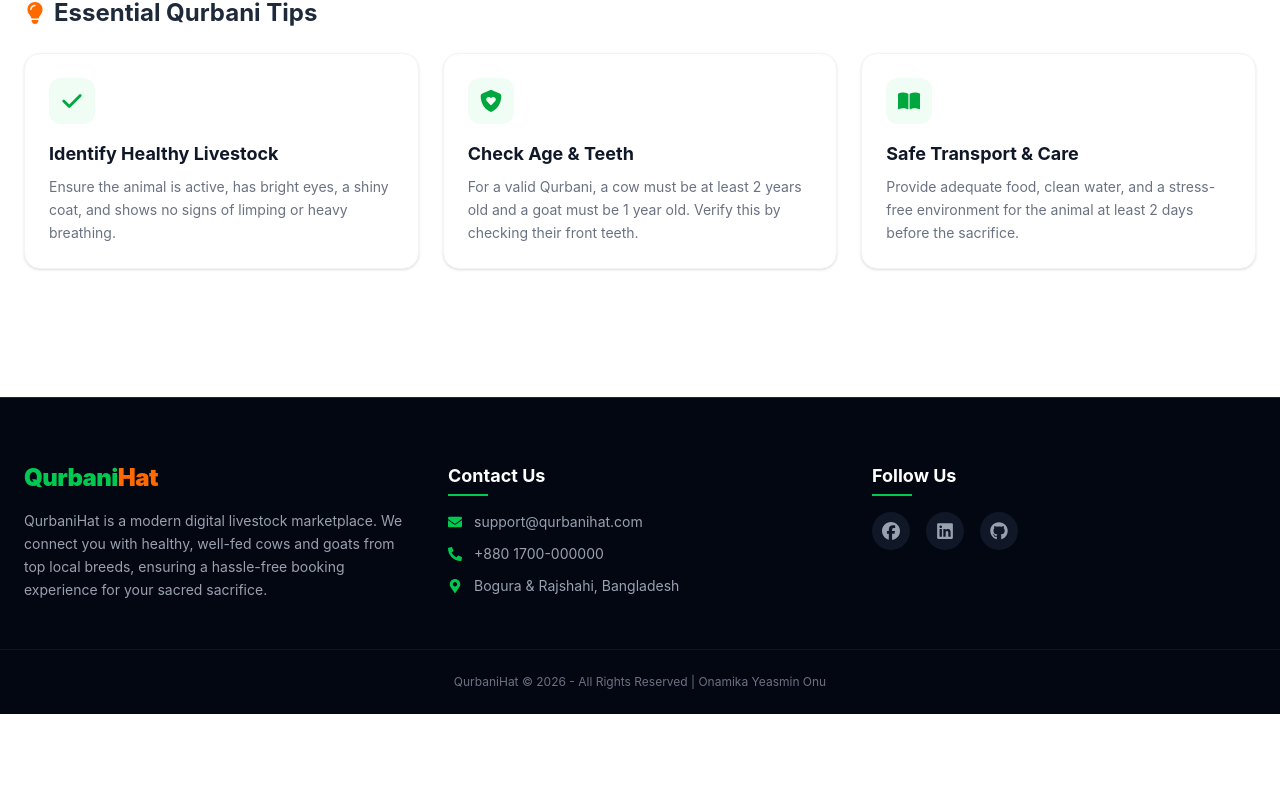
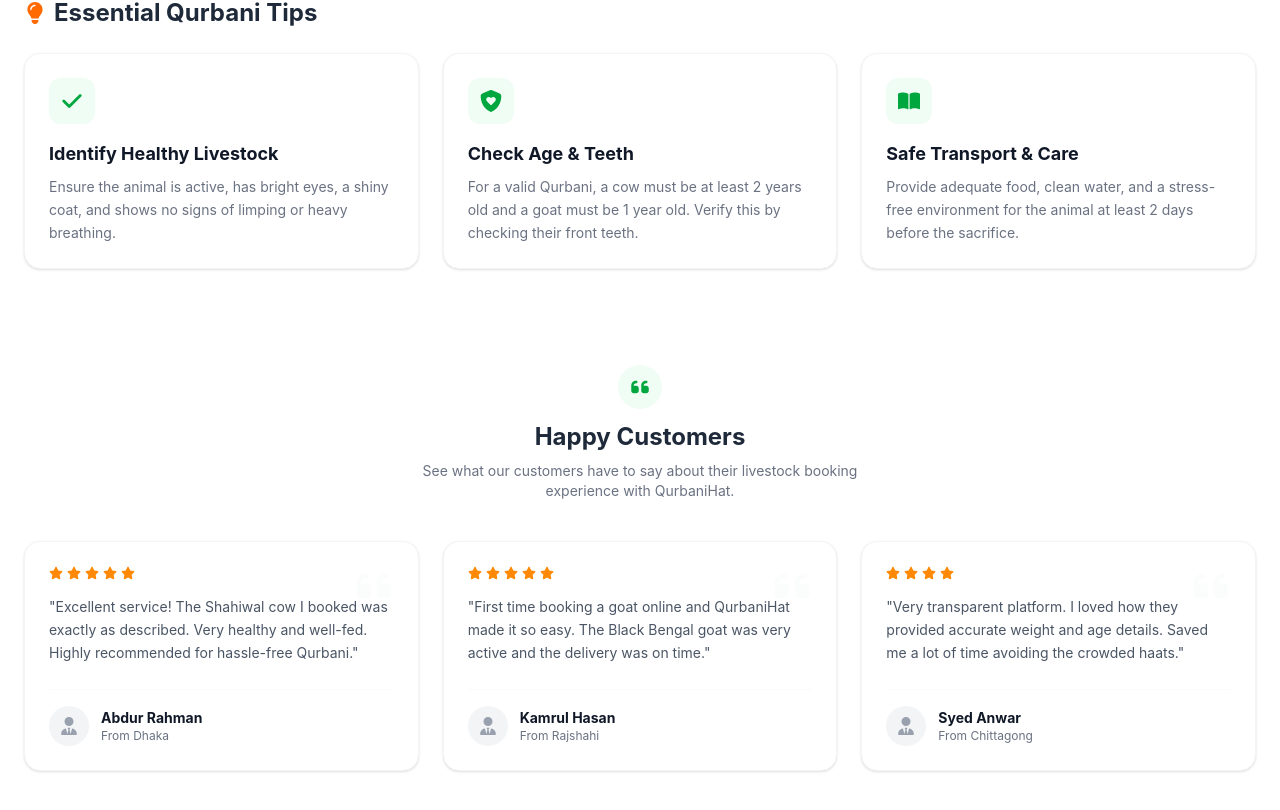
Before and after one commit to onamikaonu086-boop/assignment-8-onu, a Next.js app: page / in a window 1280 px wide. Shown: the part 1974-2784 px from the top of the page. Before the commit the page ends 2688 px from the top, so only its background shows below. Built offline with nearby package versions, Linux system fonts and the light colour scheme.

Commit message:
make customer review sections

```diff
--- a/src/app/(main)/page.js
+++ b/src/app/(main)/page.js
@@ -1,3 +1,4 @@
+import CustomerReviews from "@/components/hompage/CustomerReviews";
 import FeaturedAnimals from "@/components/hompage/FeaturedAnimals";
 import QurbaniTips from "@/components/hompage/QurbaniTips";
 import Banner from "@/components/shared/Banner";
@@ -10,6 +11,7 @@ export default function Home() {
       <Banner />
       <FeaturedAnimals />
       <QurbaniTips></QurbaniTips>
+      <CustomerReviews></CustomerReviews>
     </div>
   );
 }
--- /dev/null
+++ b/src/components/hompage/CustomerReviews.jsx
@@ -0,0 +1,86 @@
+import React from 'react';
+import { FaQuoteLeft, FaStar, FaUserTie } from 'react-icons/fa6';
+
+const reviews = [
+    {
+        id: 1,
+        name: "Abdur Rahman",
+        location: "Dhaka",
+        rating: 5,
+        comment: "Excellent service! The Shahiwal cow I booked was exactly as described. Very healthy and well-fed. Highly recommended for hassle-free Qurbani."
+    },
+    {
+        id: 2,
+        name: "Kamrul Hasan",
+        location: "Rajshahi",
+        rating: 5,
+        comment: "First time booking a goat online and QurbaniHat made it so easy. The Black Bengal goat was very active and the delivery was on time."
+    },
+    {
+        id: 3,
+        name: "Syed Anwar",
+        location: "Chittagong",
+        rating: 4,
+        comment: "Very transparent platform. I loved how they provided accurate weight and age details. Saved me a lot of time avoiding the crowded haats."
+    }
+];
+
+const CustomerReviews = () => {
+    return (
+        <div className="max-w-7xl mx-auto px-6 py-12">
+
+            <div className='flex flex-col items-center text-center mb-10'>
+                <div className='p-3 bg-green-50 rounded-full mb-3'>
+                    <FaQuoteLeft className='text-green-600' size={20} />
+                </div>
+                <h2 className='text-2xl font-bold text-gray-800 mb-2'>
+                    Happy Customers
+                </h2>
+                <p className='text-gray-500 text-sm max-w-lg'>
+                    See what our customers have to say about their livestock booking experience with QurbaniHat.
+                </p>
+            </div>
+
+
+            <div className='grid grid-cols-1 md:grid-cols-3 gap-6'>
+                {reviews.map((review) => (
+                    <div
+                        key={review.id}
+                        className='bg-white border border-gray-100 p-6 rounded-2xl shadow-sm hover:shadow-md transition-all duration-300 relative'
+                    >
+
+                        <FaQuoteLeft className='absolute top-6 right-6 text-gray-50 opacity-50' size={40} />
+
+
+                        <div className='flex gap-1 mb-4'>
+                            {[...Array(review.rating)].map((_, i) => (
+                                <FaStar key={i} className='text-orange-400' size={14} />
+                            ))}
+                        </div>
+
+
+                        <p className='text-sm text-gray-600 leading-relaxed mb-6 relative z-10'>
+                            "{review.comment}"
+                        </p>
+
+                        <div className='flex items-center gap-3 border-t border-gray-50 pt-4'>
+                            <div className='w-10 h-10 bg-gray-100 rounded-full flex items-center justify-center text-gray-400'>
+                                <FaUserTie size={18} />
+                            </div>
+                            <div>
+                                <h4 className='font-bold text-gray-900 text-sm'>
+                                    {review.name}
+                                </h4>
+                                <p className='text-xs text-gray-500'>
+                                    From {review.location}
+                                </p>
+                            </div>
+                        </div>
+                    </div>
+                ))}
+            </div>
+        </div>
+    );
+};
+
+export default CustomerReviews;
```
